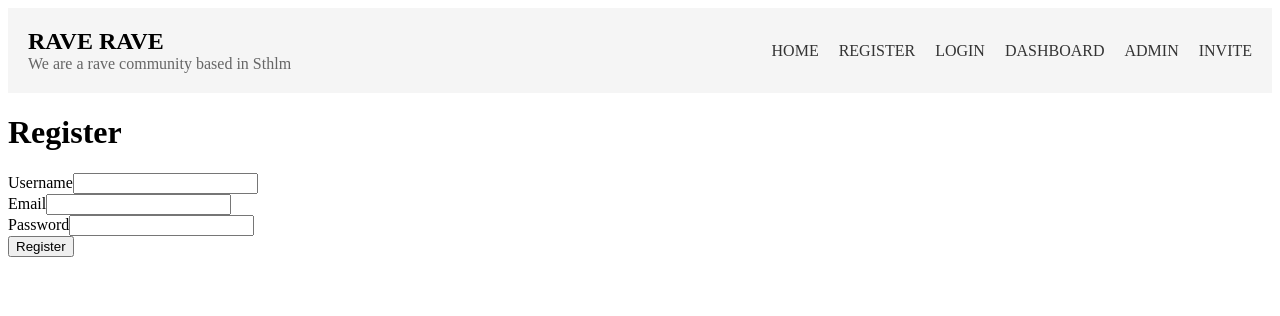
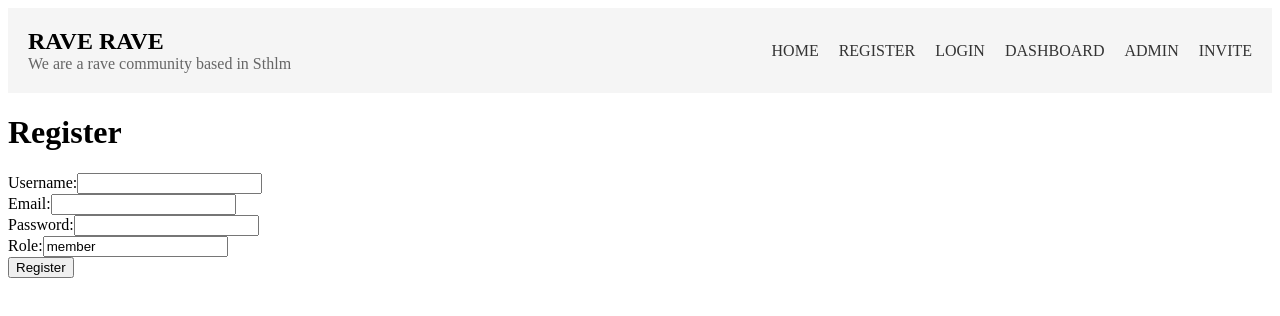
Before and after one commit to ThildaMorlid/RaveRave, a React (Create React App) app in the folder frontend/: page /register in a window 1280 px wide. Shown: the top 316 px of the page. Built offline with nearby package versions, Linux system fonts and the light colour scheme.

Commit message:
Updated Register component and fixed user registration issues

```diff
--- a/frontend/src/api.ts
+++ b/frontend/src/api.ts
@@ -1,15 +1,19 @@
-// src/api.ts
 import axios from 'axios';
 
 const API_URL = 'http://localhost:3001';
 
-// Definiera en typ för User
 export interface User {
-  id: number;
+  id: number; // 'id' is now required and must be a number
   username: string;
   email: string;
   password: string;
   role: string;
+}
+
+export interface Event {
+  id: number;
+  name: string;
+  date: string;
 }
 
 export const fetchUsers = async (): Promise<User[]> => {
@@ -17,19 +21,14 @@ export const fetchUsers = async (): Promise<User[]> => {
   return response.data;
 };
 
-export const addUser = async (user: User): Promise<User> => {
+export const addUser = async (user: Omit<User, 'id'>): Promise<User> => {
   const response = await axios.post(`${API_URL}/users`, user);
   return response.data;
 };
-
-// Definiera en typ för Event
-export interface Event {
-  id: number;
-  name: string;
-  date: string;
-}
 
 export const fetchEvents = async (): Promise<Event[]> => {
   const response = await axios.get(`${API_URL}/events`);
   return response.data;
 };
+
+// Andra API-förfrågningar kan läggas till här
--- a/frontend/src/components/Dashboard.tsx
+++ b/frontend/src/components/Dashboard.tsx
@@ -4,35 +4,29 @@ import { fetchUsers, fetchEvents, User, Event } from '../api';
 const Dashboard: React.FC = () => {
   const [users, setUsers] = useState<User[]>([]);
   const [events, setEvents] = useState<Event[]>([]);
+  const [loading, setLoading] = useState(true);
 
   useEffect(() => {
     const getUsers = async () => {
-      try {
-        const users = await fetchUsers();
-        setUsers(users);
-      } catch (error) {
-        console.error('Error fetching users:', error);
-      }
+      const users = await fetchUsers();
+      setUsers(users);
     };
 
     const getEvents = async () => {
-      try {
-        const events = await fetchEvents();
-        setEvents(events);
-      } catch (error) {
-        console.error('Error fetching events:', error);
-      }
+      const events = await fetchEvents();
+      setEvents(events);
     };
 
-    getUsers();
-    getEvents();
+    Promise.all([getUsers(), getEvents()]).finally(() => setLoading(false));
   }, []);
+
+  if (loading) {
+    return <p>Loading...</p>;
+  }
 
   return (
     <div>
       <h1>Member Dashboard</h1>
-      <h2>Welcome back, [username]!</h2>
-
       <h2>Upcoming Events</h2>
       <ul>
         {events.map((event) => (
@@ -41,12 +35,7 @@ const Dashboard: React.FC = () => {
           </li>
         ))}
       </ul>
-
       <h2>Membership Information</h2>
-      <p>Membership Level: [level]</p>
-      <p>Membership Expiry: [expiry_date]</p>
-
-      <h2>Users</h2>
       <ul>
         {users.map((user) => (
           <li key={user.id}>{user.username}</li>
--- a/frontend/src/components/Register.tsx
+++ b/frontend/src/components/Register.tsx
@@ -1,38 +1,78 @@
 import React, { useState } from 'react';
+import { addUser } from '../api';
 
 const Register: React.FC = () => {
-  const [form, setForm] = useState({ username: '', email: '', password: '' });
+  const [username, setUsername] = useState('');
+  const [email, setEmail] = useState('');
+  const [password, setPassword] = useState('');
+  const [role, setRole] = useState('member');
+  const [message, setMessage] = useState('');
 
-  const handleChange = (e: React.ChangeEvent<HTMLInputElement>) => {
-    setForm({
-      ...form,
-      [e.target.name]: e.target.value,
-    });
-  };
-
-  const handleSubmit = (e: React.FormEvent) => {
+  const handleRegister = async (e: React.FormEvent) => {
     e.preventDefault();
-    // Handle registration logic
+    try {
+      const newUser = { username, email, password, role };
+      const response = await addUser(newUser);
+      setMessage(`User ${response.username} registered successfully!`);
+    } catch (error: any) {
+      if (error.response && error.response.data) {
+        // Hantera specifika felmeddelanden från backend
+        if (error.response.data.includes('violates check constraint "users_role_check"')) {
+          setMessage('Invalid role. Allowed roles are: member, admin, etc.');
+        } else if (error.response.data.includes('violates unique constraint "users_email_key"')) {
+          setMessage('Email already exists.');
+        } else {
+          setMessage('Error registering user: ' + error.response.data);
+        }
+      } else {
+        setMessage('Error registering user');
+      }
+    }
   };
 
   return (
     <div>
       <h1>Register</h1>
-      <form onSubmit={handleSubmit}>
+      <form onSubmit={handleRegister}>
         <div>
-          <label>Username</label>
-          <input type="text" name="username" value={form.username} onChange={handleChange} />
+          <label>Username:</label>
+          <input
+            type="text"
+            value={username}
+            onChange={(e) => setUsername(e.target.value)}
+            required
+          />
         </div>
         <div>
-          <label>Email</label>
-          <input type="email" name="email" value={form.email} onChange={handleChange} />
+          <label>Email:</label>
+          <input
+            type="email"
+            value={email}
+            onChange={(e) => setEmail(e.target.value)}
+            required
+          />
         </div>
         <div>
-          <label>Password</label>
-          <input type="password" name="password" value={form.password} onChange={handleChange} />
+          <label>Password:</label>
+          <input
+            type="password"
+            value={password}
+            onChange={(e) => setPassword(e.target.value)}
+            required
+          />
+        </div>
+        <div>
+          <label>Role:</label>
+          <input
+            type="text"
+            value={role}
+            onChange={(e) => setRole(e.target.value)}
+            required
+          />
         </div>
         <button type="submit">Register</button>
       </form>
+      {message && <p>{message}</p>}
     </div>
   );
 };
```
